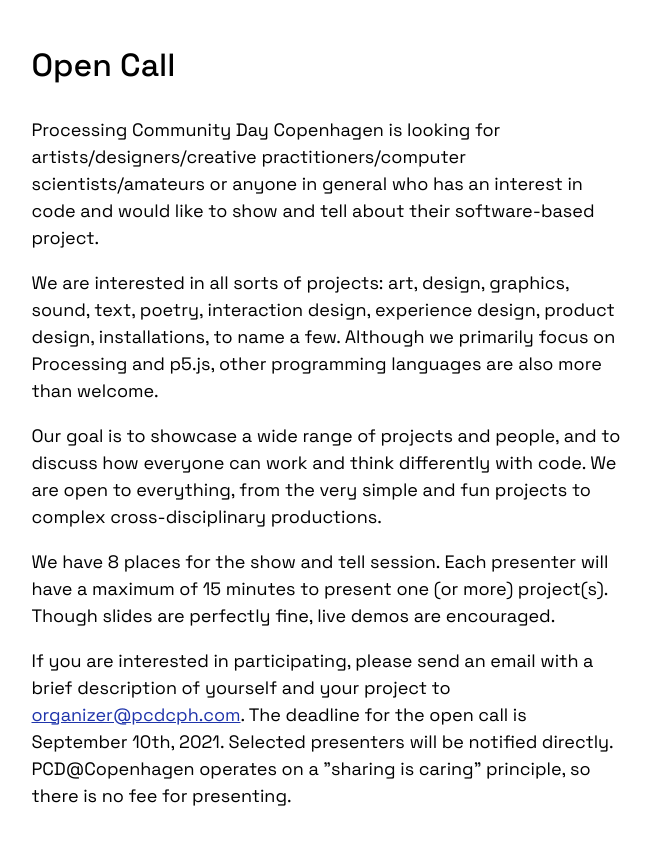
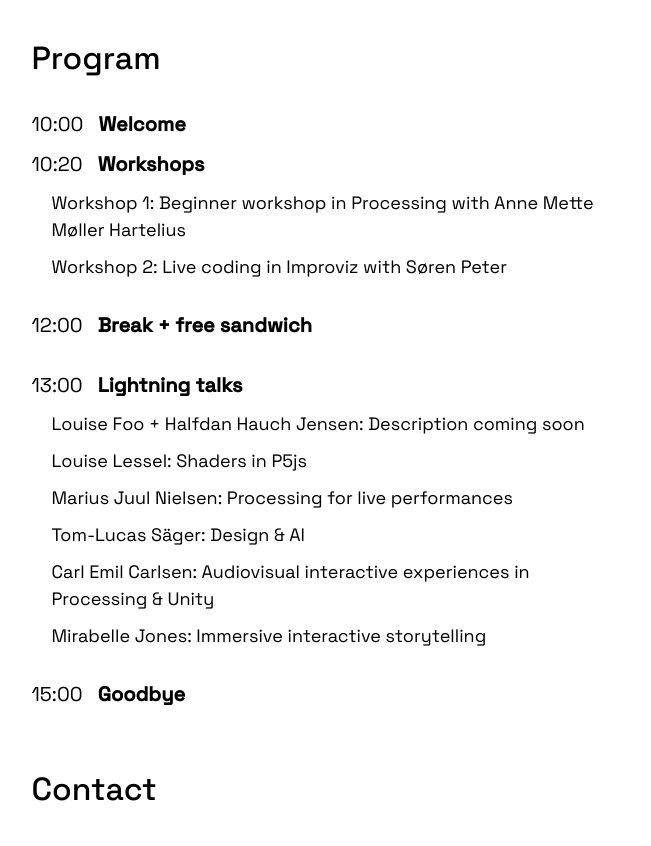
Before and after one commit to runemadsen/pcdcph.com, a Gatsby site: page / in a window 1280 px wide. Shown: the part 1954-2800 px from the top of the page, without its empty margins (241-892 px from the left). Built offline with nearby package versions, Linux system fonts and the light colour scheme; Gatsby itself is replaced by a stand-in of ours.

Commit message:
adding program

```diff
--- a/src/pages/index.js
+++ b/src/pages/index.js
@@ -19,7 +19,7 @@
                 <a href="#about">About</a>
               </li>
               <li>
-                <a href="#open-call">Open Call</a>
+                <a href="#program">Program</a>
               </li>
               <li>
                 <a href="#contact">Contact</a>
@@ -37,7 +37,11 @@
               10:00 - 15:00
             </p>
             <h3>Where?</h3>
-            <p>The Royal Danish Academy - Architecture, Design, Conservation</p>
+            <p>
+              The Royal Danish Academy - Architecture, Design, Conservation
+              <br />
+              Building 53/J
+            </p>
             <a
               className={css.register}
               target="_blank"
@@ -97,44 +101,55 @@
             otherwise have access to these tools and resources.
           </p>
         </div>
-        <div className={classnames(grid.col, css.text)} id="open-call">
-          <h2>Open Call</h2>
-          <p>
-            Processing Community Day Copenhagen is looking for
-            artists/designers/creative practitioners/computer
-            scientists/amateurs or anyone in general who has an interest in code
-            and would like to show and tell about their software-based project.
-          </p>
+        <div className={classnames(grid.col, css.text)} id="program">
+          <h2>Program</h2>
 
-          <p>
-            We are interested in all sorts of projects: art, design, graphics,
-            sound, text, poetry, interaction design, experience design, product
-            design, installations, to name a few. Although we primarily focus on
-            Processing and p5.js, other programming languages are also more than
-            welcome.
-          </p>
+          <ul>
+            <li>
+              10:00 <strong>Welcome</strong>
+            </li>
+            <li>
+              10:20 <strong>Workshops</strong>
+            </li>
+            <ul>
+              <li>
+                Workshop 1: Beginner workshop in Processing with Anne Mette
+                Møller Hartelius
+              </li>
+              <li>Workshop 2: Live coding in Improviz with Søren Peter</li>
+            </ul>
+          </ul>
 
-          <p>
-            Our goal is to showcase a wide range of projects and people, and to
-            discuss how everyone can work and think differently with code. We
-            are open to everything, from the very simple and fun projects to
-            complex cross-disciplinary productions.
-          </p>
+          <ul>
+            <li>
+              12:00 <strong>Break + free sandwich</strong>
+            </li>
+          </ul>
 
-          <p>
-            We have 8 places for the show and tell session. Each presenter will
-            have a maximum of 15 minutes to present one (or more) project(s).
-            Though slides are perfectly fine, live demos are encouraged.
-          </p>
+          <ul>
+            <li>
+              13:00 <strong>Lightning talks</strong>
+            </li>
+            <ul>
+              <li>
+                Louise Foo + Halfdan Hauch Jensen: Description coming soon
+              </li>
+              <li>Louise Lessel: Shaders in P5js</li>
+              <li>Marius Juul Nielsen: Processing for live performances</li>
+              <li>Tom-Lucas Säger: Design & AI</li>
+              <li>
+                Carl Emil Carlsen: Audiovisual interactive experiences in
+                Processing & Unity
+              </li>
+              <li>Mirabelle Jones: Immersive interactive storytelling</li>
+            </ul>
+          </ul>
 
-          <p>
-            If you are interested in participating, please send an email with a
-            brief description of yourself and your project to{' '}
-            <a href="mailto:organizer@pcdcph.com">organizer@pcdcph.com</a>. The
-            deadline for the open call is September 10th, 2021. Selected
-            presenters will be notified directly. PCD@Copenhagen operates on a
-            "sharing is caring" principle, so there is no fee for presenting.
-          </p>
+          <ul>
+            <li>
+              15:00 <strong>Goodbye</strong>
+            </li>
+          </ul>
         </div>
         <div className={classnames(grid.col, css.text)} id="contact">
           <h2>Contact</h2>
--- a/src/styles/pages/index.module.css
+++ b/src/styles/pages/index.module.css
@@ -75,6 +75,28 @@
 .text {
   margin-left: calc(var(--col3) + var(--gutter));
   flex-basis: var(--col8);
+
+  & ul {
+    list-style-type: none;
+    margin: 0;
+    padding: 0;
+    font-size: 20px;
+    margin-bottom: 30px;
+
+    & li {
+      margin-bottom: 10px;
+    }
+
+    & strong {
+      display: inline-block;
+      margin-left: 10px;
+    }
+
+    & ul {
+      margin-left: 20px;
+      font-size: 18px;
+    }
+  }
 }
 
 .register {
```
